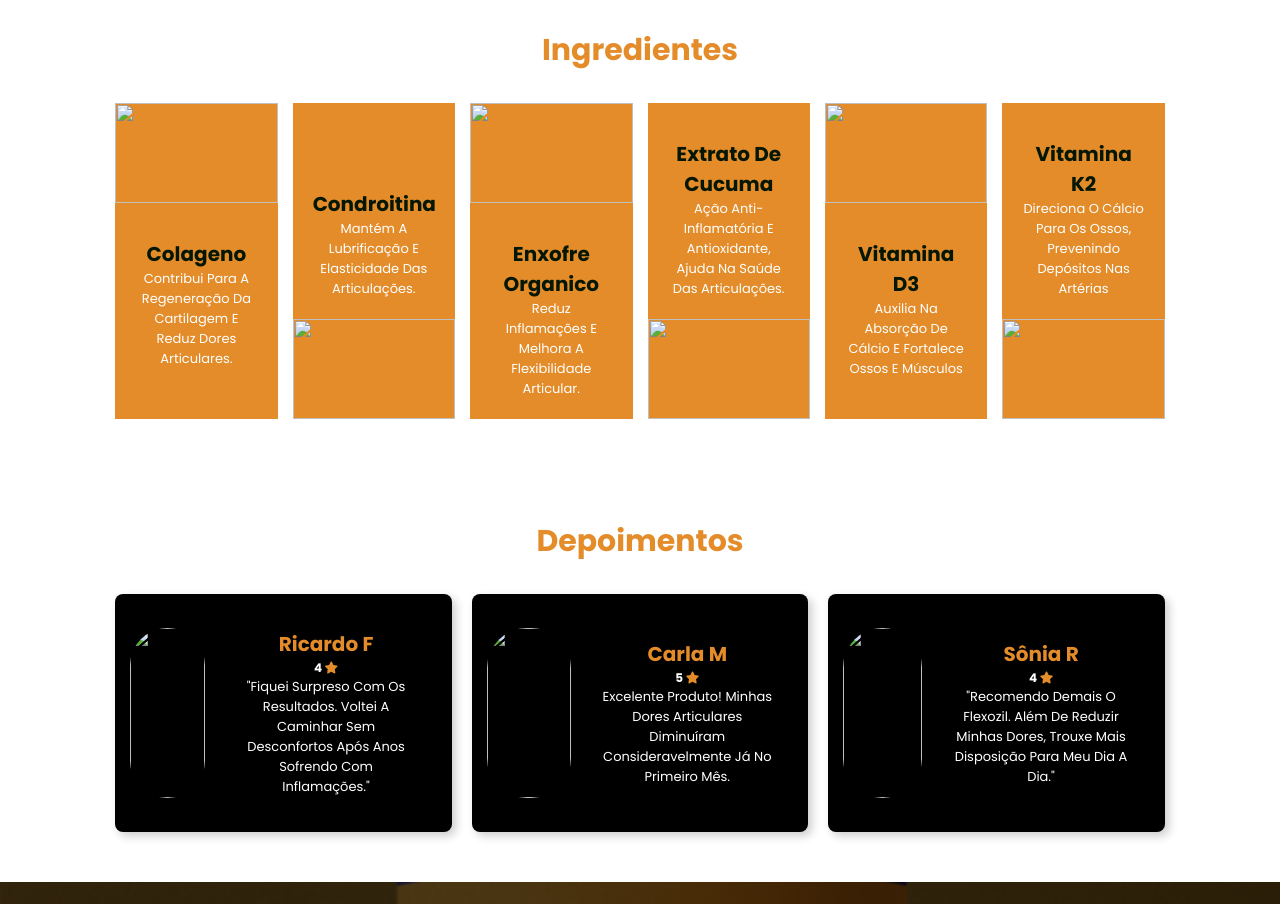
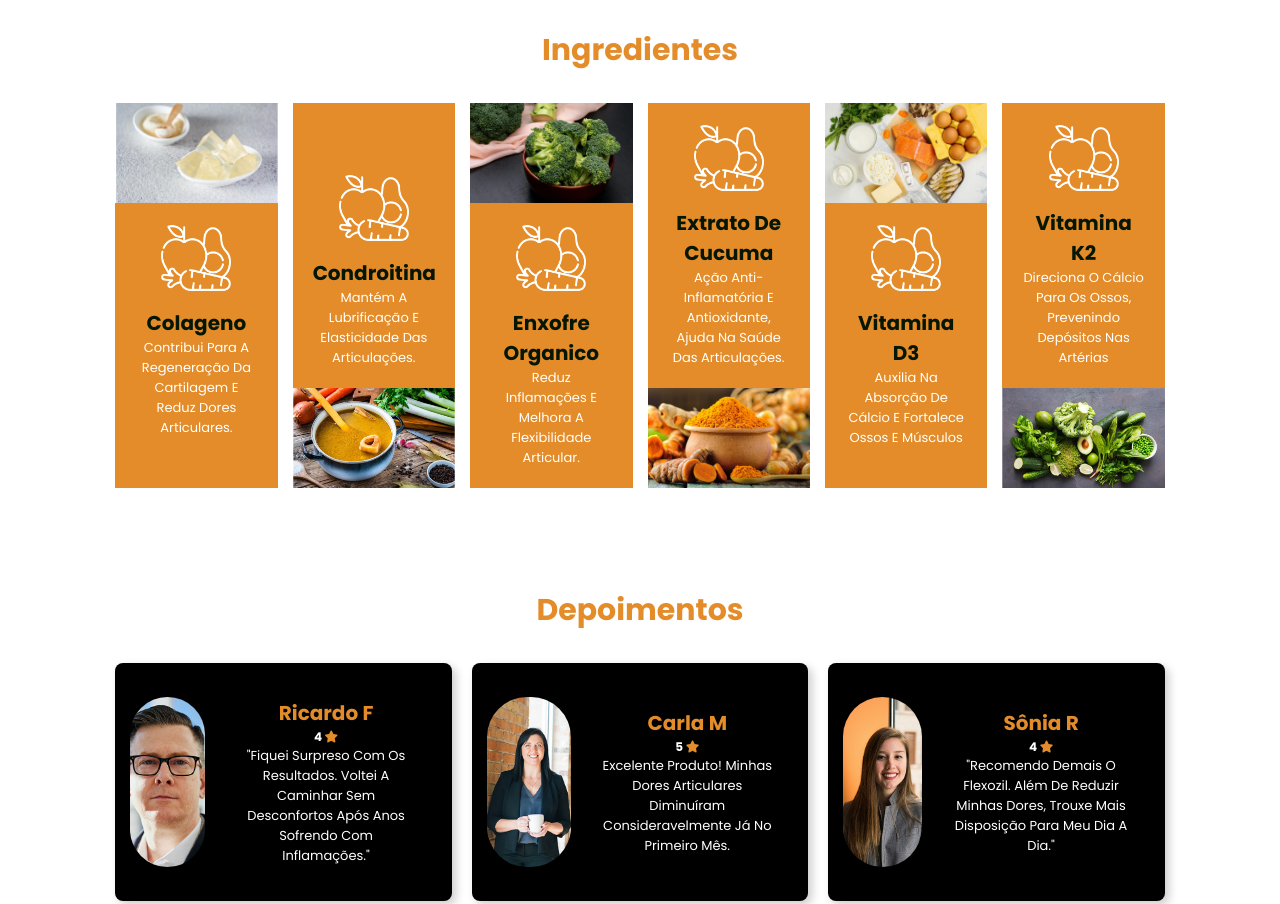
Before and after one commit to AndrewBlack21/Flexozil-Desafio-T-cnico---Web-Designer, a plain HTML site: page index.html in a window 1280 px wide. Shown: the part 1200-2104 px from the top of the page. Drawn offline with nearby package versions, Linux system fonts and the light colour scheme; the site is published under a folder, as on GitHub Pages, so addresses that start at the root find nothing.

Commit message:
"arrumando loading das img"

```diff
--- a/index.html
+++ b/index.html
@@ -14,7 +14,7 @@
     <!-- Seção cabeçalho -->
     <header class="header">
         <a href="index.html" class="logo">
-            <img src="/img/logo.png" alt="">
+            <img src="img/logo.png" alt="">
         </a>
         <div id="menu-btn" class="fas fa-bars"></div>
 
@@ -100,10 +100,10 @@
         <div class="box-container">
             <div class="box">
                 <div class="image">
-                    <img src="/img/ingredientes/colageno.png" alt="">
+                    <img src="./img/ingredientes/colageno.png" alt="">
                 </div>
                 <div class="content">
-                    <img src="/img/ingredientes/comida-saudavel.png" alt="">
+                    <img src="./img/ingredientes/comida-saudavel.png" alt="">
                     <h3>Colageno</h3>
                     <p>Contribui para a regeneração da cartilagem e reduz dores articulares.</p>
                 </div>
@@ -111,10 +111,10 @@
 
             <div class="box second">
                 <div class="image">
-                    <img src="/img/ingredientes/Condroitina.png" alt="">
+                    <img src="./img/ingredientes/Condroitina.png" alt="">
                 </div>
                 <div class="content">
-                    <img src="/img/ingredientes/comida-saudavel.png" alt="">
+                    <img src="./img/ingredientes/comida-saudavel.png" alt="">
                     <h3>Condroitina</h3>
                     <p>Mantém a lubrificação e elasticidade das articulações.</p>
                 </div>
@@ -122,10 +122,10 @@
 
             <div class="box">
                 <div class="image">
-                    <img src="/img/ingredientes/Enxofre Orgânico (MSM).png" alt="">
+                    <img src="./img/ingredientes/Enxofre Orgânico (MSM).png" alt="">
                 </div>
                 <div class="content">
-                    <img src="/img/ingredientes/comida-saudavel.png" alt="">
+                    <img src="./img/ingredientes/comida-saudavel.png" alt="">
                     <h3>Enxofre Organico</h3>
                     <p>Reduz inflamações e melhora a flexibilidade articular.</p>
                 </div>
@@ -133,10 +133,10 @@
 
             <div class="box second">
                 <div class="image">
-                    <img src="/img/ingredientes/Extrato de Cúrcuma Concentrado.jpg" alt="">
+                    <img src="./img/ingredientes/Extrato de Cúrcuma Concentrado.jpg" alt="">
                 </div>
                 <div class="content">
-                    <img src="/img/ingredientes/comida-saudavel.png" alt="">
+                    <img src="./img/ingredientes/comida-saudavel.png" alt="">
                     <h3>Extrato de Cucuma</h3>
                     <p>Ação anti-inflamatória e antioxidante, ajuda na saúde das articulações.</p>
                 </div>
@@ -144,10 +144,10 @@
 
             <div class="box">
                 <div class="image">
-                    <img src="/img/ingredientes/Vitamina D3.jpg" alt="">
+                    <img src="./img/ingredientes/Vitamina D3.jpg" alt="">
                 </div>
                 <div class="content">
-                    <img src="/img/ingredientes/comida-saudavel.png" alt="">
+                    <img src="./img/ingredientes/comida-saudavel.png" alt="">
                     <h3>Vitamina D3</h3>
                     <p>Auxilia na absorção de cálcio e fortalece ossos e músculos</p>
                 </div>
@@ -155,10 +155,10 @@
 
             <div class="box second">
                 <div class="image">
-                    <img src="/img/ingredientes/Vitamina K2.png" alt="">
+                    <img src="./img/ingredientes/Vitamina K2.png" alt="">
                 </div>
                 <div class="content">
-                    <img src="/img/ingredientes/comida-saudavel.png" alt="">
+                    <img src="./img/ingredientes/comida-saudavel.png" alt="">
                     <h3>Vitamina k2</h3>
                     <p>Direciona o cálcio para os ossos, prevenindo depósitos nas artérias</p>
                 </div>
@@ -173,7 +173,7 @@
         <div class="box-container">
             <div class="box">
                 <div class="image">
-                    <img src="/img/profile-pictures/user1.jpg" alt="">
+                    <img src="./img/profile-pictures/user1.jpg" alt="">
                 </div>
                 <div class="content">
                     <h3>Ricardo F</h3>
@@ -184,7 +184,7 @@
 
             <div class="box second">
                 <div class="image">
-                    <img src="/img/profile-pictures/user2.jpg" alt="">
+                    <img src="./img/profile-pictures/user2.jpg" alt="">
                 </div>
                 <div class="content">
                     <h3>Carla M</h3>
@@ -195,7 +195,7 @@
 
             <div class="box">
                 <div class="image">
-                    <img src="/img/profile-pictures/user6.jpg" alt="">
+                    <img src="./img/profile-pictures/user6.jpg" alt="">
                 </div>
                 <div class="content">
                     <h3>Sônia R</h3>
```
